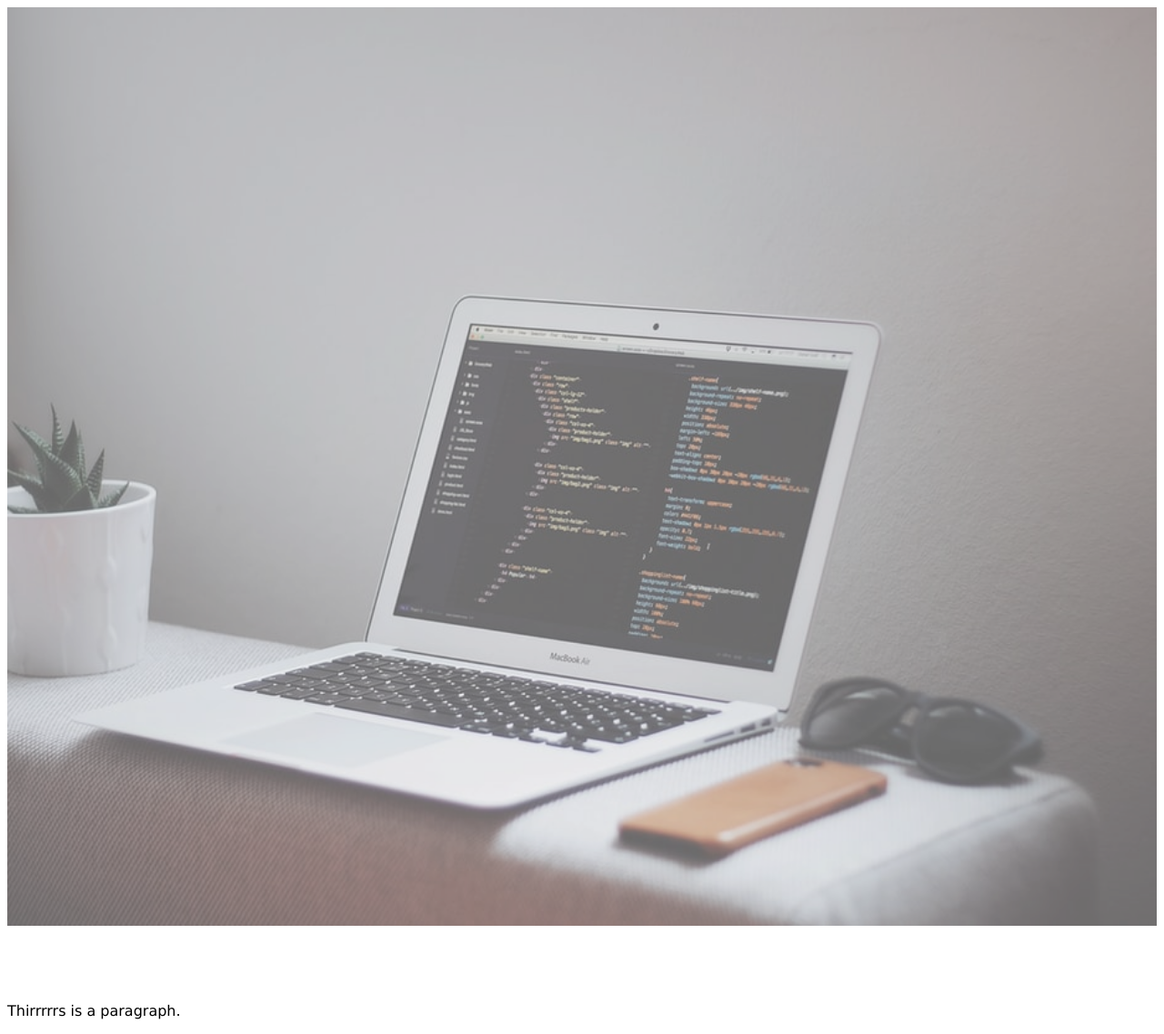
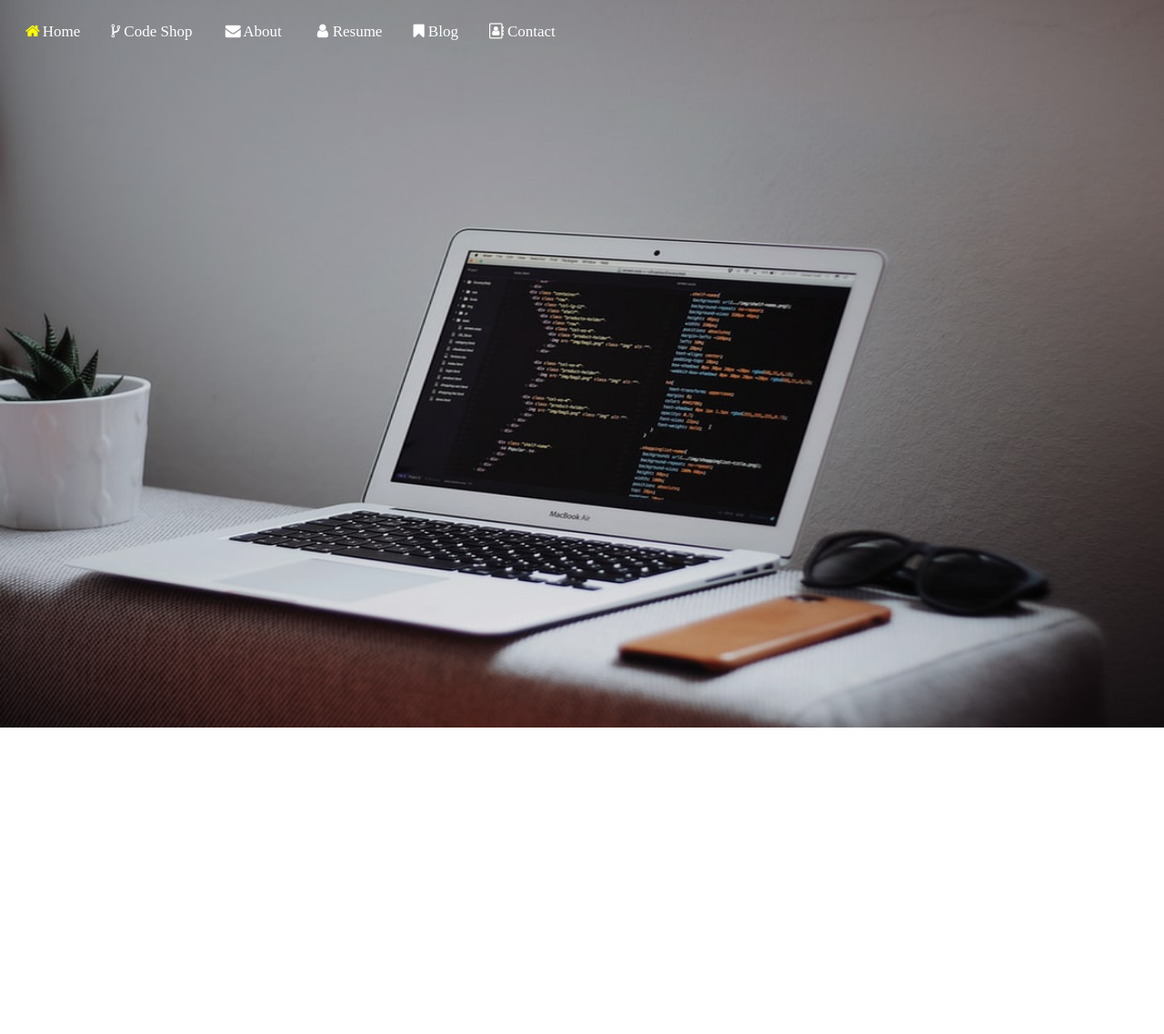
Before and after one commit to KUMAWAT55/KUMAWAT55.github.io, a plain HTML site: page index.html in a window 1280 px wide. Shown: the whole page at 91% size. After the commit the page ends 800 px from the top, so only its background shows below. Drawn offline with Linux system fonts and the light colour scheme.

Commit message:
Update index.html

```diff
--- a/index.html
+++ b/index.html
@@ -2,29 +2,42 @@
 <html>
     <head>
 	<meta name="viewport" content="width=device-width, initial-scale=1.0">
-        <style>
+	<link rel="stylesheet" href="https://cdnjs.cloudflare.com/ajax/libs/font-awesome/4.7.0/css/font-awesome.min.css">
+</head>
+<style>
+.navbar {
+  width: 100%;
+  background-color: transparent;
+  overflow: auto;
+}
 body{
-    background-repeat:no-repeat;
-    background-size:cover;
-    background-position:center center;
-    background-attachment: fixed;
-}
-h1 {
-    color : white;
-    text-align:center;
-
-}
-p{
-font-family : verdana;
-font-size=20px;
+background-image:url("background.jpg");
+ background-repeat:repeat-x;
+  background-size: 100% 100%;
+  background-attachment: fixed;
+  opacity:5;
 }
 
+
+
+.navbar a {
+  float: left;
+  padding: 17px;
+  color: white;
+  text-decoration: none;
+  font-size: 17px;
+}
 </style>
-</head>
-<img src="background.jpg" style="width:100%;height:auto;opacity:0.6;">
+<div class="navbar">
+  <a class="active" href="#"><i class="fa fa-fw fa-home" style="color:yellow"></i>Home</a>
+  <a href="#"><i class="fa fa-code-fork"></i> Code Shop</a>
+  <a href="#"><i class="fa fa-fw fa-envelope"></i>About</a>
+  <a href="#"><i class="fa fa-fw fa-user"></i>Resume</a>
+  <a href="#"><i class="fa fa-bookmark"></i> Blog</a>
+  <a href="#"><i class="fa fa-address-book-o"></i> Contact</a>
+</div>
+<body>
 
-<h1>My First CSS Example</h1>
-<p>Thirrrrrs is a paragraph.</p>
 
     </body>
     </html>
```
